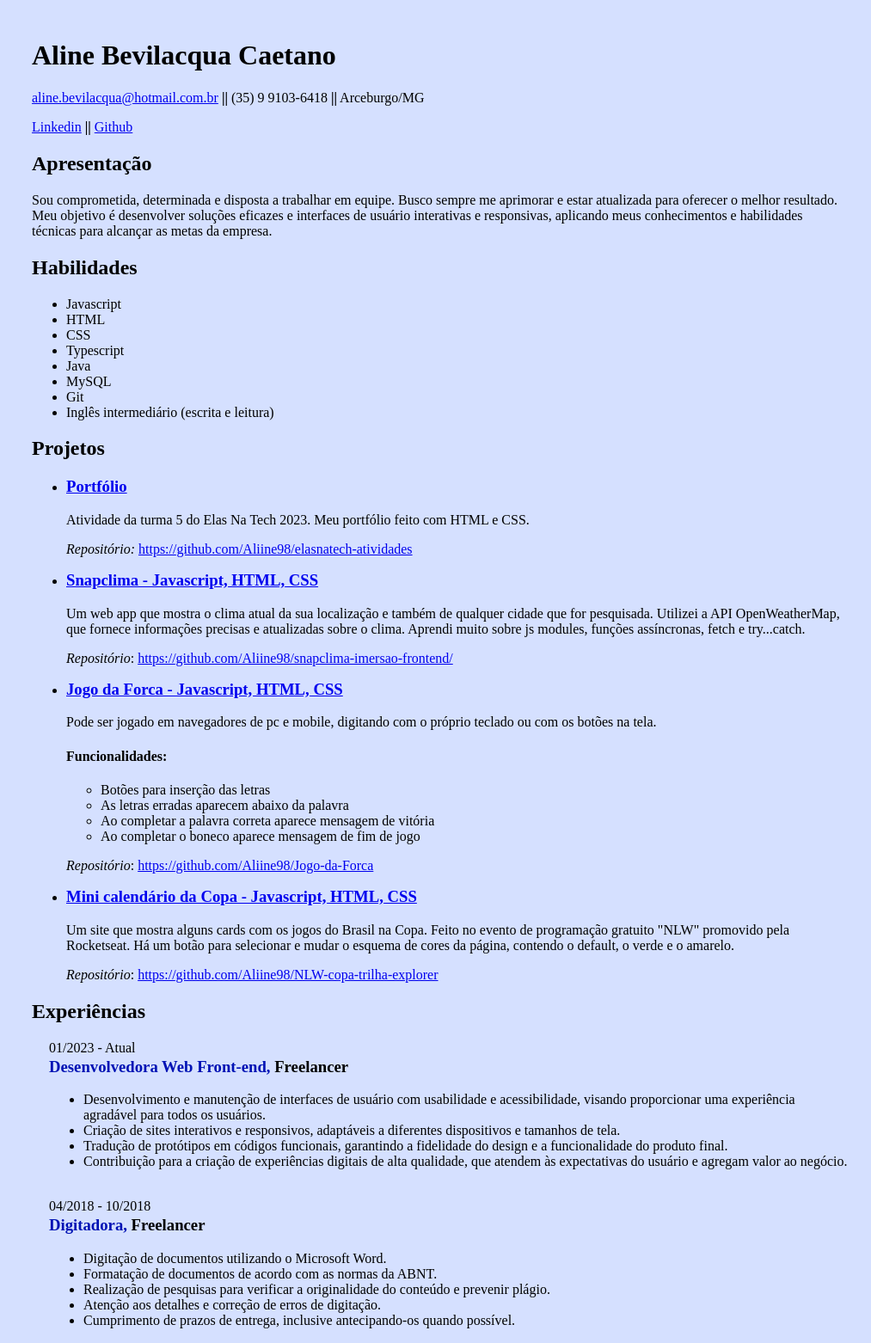
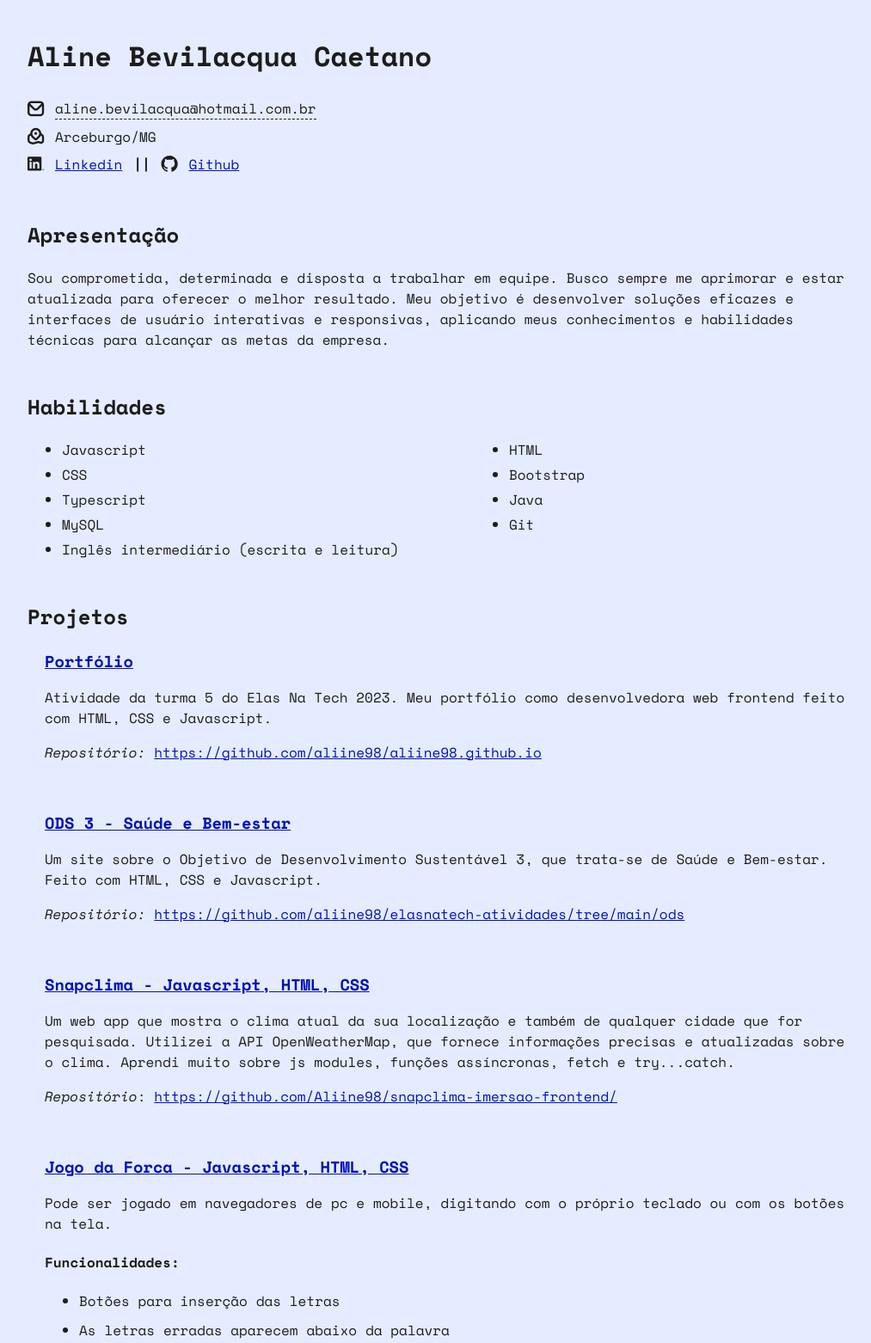
Before and after one commit to Aliine98/elasnatech-atividades, a plain HTML site: page aula-6/index.html in a window 1280 px wide. Shown: the top 1562 px of the page at 86% size, without its empty margins (128-1141 px from the left). Drawn offline with nearby package versions, Linux system fonts and the light colour scheme.

Commit message:
✨ feat: melhora usabilidade e estilos
Adiciona javascript para copiar o email para área de transferência e adiciona classes css com melhorias no estilo

```diff
--- a/aula-6/css/style.css
+++ b/aula-6/css/style.css
@@ -1,23 +1,138 @@
+:root {
+    --tooltip-background: hsla(0, 0%, 11%, 0.8);
+    --dark-color: #1d1d1d;
+    --light-color: #fdfdfd;
+    --primary: #0012b4;
+    --hover-primary: #b8044f;
+}
+
 * {
     box-sizing: border-box;
 }
 
 body {
-    background-color: #d5e0ff;
+    background-color: #e5ecff;
     font-family: 'Space mono', monospaced;
     margin: 0 auto;
     max-width: 1000px;
-    padding: 25px;
+    color: var(--dark-color);
+    padding: 20px;
 }
 
-h2 + div {
-    margin-left: 20px;
+i {
+    margin-top: 3px;
+    font-size: 1.2rem;
+    color: var(--dark-color);
+}
+
+a {
+    overflow-wrap: anywhere;
+    transition: all .3s;
+}
+
+a:hover {
+    color: var(--hover-primary);
+    scale: 1.1;
 }
 
 h3 {
-    margin-top: 2px;
+    margin: 0;
 }
 
-h3 span {
-    color: #0012b4;
+section {
+    margin-top: 3rem;
 }
+
+.contact,
+.location {
+    display: flex;
+    align-items: center;
+    gap: .8rem;
+}
+
+.tooltip {
+    position: relative;
+    display: inline-block;
+    border-bottom: 1px dashed var(--dark-color);
+    cursor: pointer;
+    width: 90%;
+    overflow-wrap: break-word;
+}
+
+.tooltip .tooltip-text {
+    visibility: hidden;
+    opacity: 0;
+    background-color: var(--tooltip-background);
+    color: var(--light-color);
+    text-align: center;
+    border-radius: 6px;
+    padding: 5px 10px;
+    position: absolute;
+    z-index: 1;
+    bottom: 150%;
+    left: 50%;
+    translate: -25%;
+    margin-left: -4rem;
+    transition: opacity .6s;
+}
+
+.tooltip .tooltip-text::after {
+    content: "";
+    position: absolute;
+    top: 100%;
+    left: 50%;
+    margin-left: -5px;
+    border-width: 5px;
+    border-style: solid;
+    border-color: var(--tooltip-background) transparent transparent transparent;
+}
+
+.tooltip:hover .tooltip-text {
+    visibility: visible;
+    opacity: 1;
+}
+
+.skills-list {
+    display: flex;
+    flex-wrap: wrap;
+    gap: 5px 10px;
+    justify-content: space-between;
+    align-items: center;
+}
+
+.skills-list__item {
+    width: 400px;
+}
+
+.experiences,
+.projects-list,
+.courses {
+    list-style: none;
+    padding-left: 20px;
+    display: grid;
+    row-gap: 40px;
+}
+
+.projects__list-item ul li {
+    margin-bottom: 10px;
+}
+
+.experiences__list-item {
+    margin: 10px 0;
+}
+
+.projects__list-item ul,
+.experiences ul {
+    list-style-type: disc;
+}
+
+.experiences__title,
+a {
+    color: var(--primary);
+}
+
+@media screen and (min-width: 410px) {
+    .tooltip {
+        width: fit-content;
+    }
+}
--- a/aula-6/index.html
+++ b/aula-6/index.html
@@ -8,82 +8,126 @@
         <meta name="viewport" content="width=device-width, initial-scale=1.0">
         <meta name="description" content="Meu currículo online - Aline Bevilacqua Caetano">
         <meta name="author" content="Aline Bevilacqua">
+        <meta name="keywords"
+            content="Aline Bevilacqua, curriculo, desenvolvedora, web, front-end, HTML, CSS, Javascript, Git, Typescript, Java, MySQL, Bootstrap">
+        <link rel="preconnect" href="https://fonts.googleapis.com">
+        <link rel="preconnect" href="https://fonts.gstatic.com" crossorigin>
+        <link href="https://fonts.googleapis.com/css2?family=Space+Mono:ital,wght@0,400;0,700;1,400&display=swap"
+            rel="stylesheet">
+        <link rel="stylesheet" href="https://cdn-uicons.flaticon.com/uicons-brands/css/uicons-brands.css">
+        <link rel="stylesheet"
+            href="https://cdn-uicons.flaticon.com/uicons-regular-rounded/css/uicons-regular-rounded.css">
+        <link rel="stylesheet" href="https://cdn-uicons.flaticon.com/uicons-bold-rounded/css/uicons-bold-rounded.css">
         <link rel="stylesheet" href="./css/style.css">
         <title>Currículo - Aline Bevilacqua</title>
     </head>
 
     <body>
-        <main>
         <header>
             <h1>Aline Bevilacqua Caetano</h1>
-                <p><a href="mailto:aline.bevilacqua@hotmail.com.br">aline.bevilacqua@hotmail.com.br</a> <b>||</b>
-                    (35) 9 9103-6418 <b>||</b> Arceburgo/MG</p>
-                <p>
-                    <a href="http://www.linkedin.com/in/aline-bevilacqua" target="_blank">Linkedin</a> <b>||</b>
-                    <a href="http://github.com/Aliine98" target="_blank">Github</a>
-                </p>
+            <div class="contact">
+                <i class="fi fi-br-envelope"></i>
+                <div data-copy="aline.bevilacqua@hotmail.com.br" class="tooltip">
+                    aline.bevilacqua@hotmail.com.br
+                    <span class="tooltip-text">Clique para copiar</span>
+                </div>
+            </div>
+            <div class="location">
+                <i class="fi fi-br-map-marker"></i>Arceburgo/MG
+            </div>
+            <div class="contact">
+                <i class="fi fi-brands-linkedin"></i>
+                <a href="http://www.linkedin.com/in/aline-bevilacqua" target="_blank" rel="noopener">Linkedin</a>
+                <b>||</b>
+                <i class="fi fi-brands-github"></i>
+                <a href="http://github.com/aliine98" target="_blank" rel="noopener">Github</a>
+            </div>
         </header>
-            <div>
         <section>
             <h2>Apresentação</h2>
             <p>
-                        Sou comprometida, determinada e disposta a trabalhar em equipe. Busco sempre me aprimorar e estar atualizada para oferecer o melhor resultado. Meu objetivo é desenvolver soluções eficazes e interfaces de usuário interativas e responsivas, aplicando meus conhecimentos e habilidades técnicas para alcançar as metas da empresa.
+                Sou comprometida, determinada e disposta a trabalhar em equipe. Busco sempre me aprimorar e
+                estar atualizada para oferecer o melhor resultado. Meu objetivo é desenvolver soluções eficazes
+                e interfaces de usuário interativas e responsivas, aplicando meus conhecimentos e habilidades
+                técnicas para alcançar as metas da empresa.
             </p>
         </section>
         <section>
             <h2>Habilidades</h2>
-                    <ul>
-                        <li>Javascript</li>
-                        <li>HTML</li>
-                        <li>CSS</li>
-                        <li>Typescript</li>
-                        <li>Java</li>
-                        <li>MySQL</li>
-                        <li>Git</li>
-                        <li>Inglês intermediário (escrita e leitura)</li>
+            <ul class="skills-list">
+                <li class="skills-list__item">Javascript</li>
+                <li class="skills-list__item">HTML</li>
+                <li class="skills-list__item">CSS</li>
+                <li class="skills-list__item">Bootstrap</li>
+                <li class="skills-list__item">Typescript</li>
+                <li class="skills-list__item">Java</li>
+                <li class="skills-list__item">MySQL</li>
+                <li class="skills-list__item">Git</li>
+                <li class="skills-list__item">Inglês intermediário (escrita e leitura)</li>
             </ul>
         </section>
         <section>
             <h2>Projetos</h2>
-                    <ul>
-                        <li>
+            <ul class="projects-list">
+                <li class="projects__list-item">
                     <h3>
-                                <a href="./portfolio/index.html" target="_blank">
+                        <a href="https://aliine98.github.io" target="_blank" rel="noopener">
                             Portfólio
                         </a>
                     </h3>
-                            <p>Atividade da turma 5 do Elas Na Tech 2023. Meu portfólio feito com HTML e CSS.
+                    <p>Atividade da turma 5 do Elas Na Tech 2023. Meu portfólio como desenvolvedora web frontend
+                        feito com HTML, CSS e Javascript.
                     </p>
                     <p>
                         <em>Repositório:</em>
-                                <a href="https://github.com/Aliine98/elasnatech-atividades"
-                                    target="_blank">https://github.com/Aliine98/elasnatech-atividades</a>
+                        <a href="https://github.com/aliine98/aliine98.github.io" target="_blank"
+                            rel="noopener">https://github.com/aliine98/aliine98.github.io</a>
                     </p>
                 </li>
-                        <li>
+                <li class="projects__list-item">
                     <h3>
-                                <a href="https://aliine98.github.io/snapclima-imersao-frontend/" target="_blank">
+                        <a href="../ods/index.html" target="_blank" rel="noopener">
+                            ODS 3 - Saúde e Bem-estar
+                        </a>
+                    </h3>
+                    <p>Um site sobre o Objetivo de Desenvolvimento Sustentável 3, que trata-se de Saúde e
+                        Bem-estar. Feito com HTML, CSS e Javascript.
+                    </p>
+                    <p>
+                        <em>Repositório:</em>
+                        <a href="https://github.com/aliine98/elasnatech-atividades/tree/main/ods" target="_blank"
+                            rel="noopener">https://github.com/aliine98/elasnatech-atividades/tree/main/ods</a>
+                    </p>
+                </li>
+                <li class="projects__list-item">
+                    <h3>
+                        <a href="https://aliine98.github.io/snapclima-imersao-frontend/" target="_blank" rel="noopener">
                             Snapclima - Javascript, HTML, CSS
                         </a>
                     </h3>
                     <p>
-                                Um web app que mostra o clima atual da sua localização e também de qualquer cidade que for pesquisada. Utilizei a API OpenWeatherMap, que fornece informações precisas e atualizadas sobre o clima. Aprendi muito sobre js modules, funções assíncronas, fetch e try...catch.
+                        Um web app que mostra o clima atual da sua localização e também de qualquer cidade que
+                        for pesquisada. Utilizei a API OpenWeatherMap, que fornece informações precisas e
+                        atualizadas sobre o clima. Aprendi muito sobre js modules, funções assíncronas, fetch e
+                        try...catch.
                     </p>
                     <p>
                         <em>Repositório</em>:
-                                <a href="https://github.com/Aliine98/snapclima-imersao-frontend/" target="_blank">
+                        <a href="https://github.com/Aliine98/snapclima-imersao-frontend/" target="_blank"
+                            rel="noopener">
                             https://github.com/Aliine98/snapclima-imersao-frontend/
                         </a>
                     </p>
                 </li>
-                        <li>
+                <li class="projects__list-item">
                     <h3>
-                                <a href="https://aliine98.github.io/Jogo-da-Forca/ " target="_blank">
+                        <a href="https://aliine98.github.io/Jogo-da-Forca/ " target="_blank" rel="noopener">
                             Jogo da Forca - Javascript, HTML, CSS
                         </a>
                     </h3>
                     <p>
-                                Pode ser jogado em navegadores de pc e mobile, digitando com o próprio teclado ou com os botões na tela.
+                        Pode ser jogado em navegadores de pc e mobile, digitando com o próprio teclado ou com os
+                        botões na tela.
                     <h4>Funcionalidades:</h4>
                     <ul>
                         <li>Botões para inserção das letras</li>
@@ -94,24 +138,8 @@
                     </p>
                     <p>
                         <em>Repositório</em>:
-                                <a href="https://github.com/Aliine98/Jogo-da-Forca/" target="_blank">
+                        <a href="https://github.com/Aliine98/Jogo-da-Forca/" target="_blank" rel="noopener">
                             https://github.com/Aliine98/Jogo-da-Forca
-                                </a>
-                            </p>
-                        </li>
-                        <li>
-                            <h3>
-                                <a href="https://aliine98.github.io/NLW-copa-trilha-explorer/" target="_blank">
-                                    Mini calendário da Copa - Javascript, HTML, CSS
-                                </a>
-                            </h3>
-                            <p>
-                                Um site que mostra alguns cards com os jogos do Brasil na Copa. Feito no evento de programação gratuito "NLW" promovido pela Rocketseat. Há um botão para selecionar e mudar o esquema de cores da página, contendo o default, o verde e o amarelo.
-                            </p>
-                            <p>
-                                <em>Repositório</em>:
-                                <a href="https://github.com/Aliine98/NLW-copa-trilha-explorer/" target="_blank">
-                                    https://github.com/Aliine98/NLW-copa-trilha-explorer
                         </a>
                     </p>
                 </li>
@@ -119,48 +147,102 @@
         </section>
         <section>
             <h2>Experiências</h2>
-                    <div>
+            <ul class="experiences">
+                <li>
                     <span>01/2023 - Atual</span>
-                        <h3><span>Desenvolvedora Web Front-end,</span> Freelancer</h3>
+                    <h3><span class="experiences__title">Desenvolvedora Web Front-end,</span> Freelancer</h3>
                     <ul>
-                            <li>Desenvolvimento e manutenção de interfaces de usuário com usabilidade e acessibilidade, visando proporcionar uma experiência agradável para todos os usuários.</li>
-                            <li>Criação de sites interativos e responsivos, adaptáveis a diferentes dispositivos e tamanhos de tela.</li>
-                            <li>Tradução de protótipos em códigos funcionais, garantindo a fidelidade do design e a funcionalidade do produto final.</li>
-                            <li>Contribuição para a criação de experiências digitais de alta qualidade, que atendem às expectativas do usuário e agregam valor ao negócio.</li>
+                        <li class="experiences__list-item">Desenvolvimento e manutenção de interfaces de usuário
+                            com
+                            usabilidade e acessibilidade,
+                            visando proporcionar uma experiência agradável para todos os usuários.</li>
+                        <li class="experiences__list-item">Criação de sites interativos e responsivos,
+                            adaptáveis a
+                            diferentes dispositivos e
+                            tamanhos de tela.</li>
+                        <li class="experiences__list-item">Tradução de protótipos em códigos funcionais,
+                            garantindo
+                            a fidelidade do design e a
+                            funcionalidade do produto final.</li>
+                        <li class="experiences__list-item">Contribuição para a criação de experiências digitais
+                            de
+                            alta qualidade, que atendem às
+                            expectativas do usuário e agregam valor ao negócio.</li>
                     </ul>
-                        <br>
+                </li>
+                <li>
                     <span>04/2018 - 10/2018</span>
-                        <h3><span>Digitadora,</span> Freelancer</h3>
+                    <h3><span class="experiences__title">Digitadora,</span> Freelancer</h3>
                     <ul>
-                            <li>Digitação de documentos utilizando o Microsoft Word.</li>
-                            <li>Formatação de documentos de acordo com as normas da ABNT.</li>
-                            <li>Realização de pesquisas para verificar a originalidade do conteúdo e prevenir plágio.</li>
-                            <li>Atenção aos detalhes e correção de erros de digitação.</li>
-                            <li>Cumprimento de prazos de entrega, inclusive antecipando-os quando possível.</li>
+                        <li class="experiences__list-item">Digitação de documentos utilizando o Microsoft Word.
+                        </li>
+                        <li class="experiences__list-item">Formatação de documentos de acordo com as normas da
+                            ABNT.
+                        </li>
+                        <li class="experiences__list-item">Realização de pesquisas para verificar a
+                            originalidade do
+                            conteúdo e prevenir plágio.
+                        </li>
+                        <li class="experiences__list-item">Atenção aos detalhes e correção de erros de
+                            digitação.
+                        </li>
+                        <li class="experiences__list-item">Cumprimento de prazos de entrega, inclusive
+                            antecipando-os quando possível.</li>
                     </ul>
-                    </div>
+                </li>
+            </ul>
         </section>
         <section>
             <h2>Cursos</h2>
-                    <div>
+            <ul class="courses">
+                <li>
+                    <span>09/2023</span>
+                    <h3>Curso Web Frontend Fundamentos: HTML, CSS e JS + 10 Projetos</h3>
+                    <a href="https://www.udemy.com/certificate/UC-0576a1dc-1a44-42c7-9a2e-837a50ebaa38/" target="_blank"
+                        rel="noopener">
+                        Link para o certificado
+                    </a>
+                </li>
+                <li>
+                    <span>09/2023</span>
+                    <h3>Bootstrap 5 - Crie Sites de Forma Ágil e Moderna</h3>
+                    <a href="https://www.udemy.com/certificate/UC-0621cd5d-b5d4-4641-998b-adbce29df26f/" target="_blank"
+                        rel="noopener">
+                        Link para o certificado
+                    </a>
+                </li>
+                <li>
                     <span>02/2023</span>
                     <h3>Programa Oracle Next Education F2 T3 - Alura</h3>
-                        <a href="https://cursos.alura.com.br/program/certificate/595e1101-2510-4880-a1b0-2017b7747edc" target="_blank">Link para o certificado</a>
-                        <p>Um programa gratuito oferecido pela Oracle em parceria com a Alura, onde aprendi lógica de programação com Javascript, Orientação a objetos, HTML5 e CSS3 na formação Front-end, e também Java e MySQL no back-end.</p>
+                    <a href="https://cursos.alura.com.br/program/certificate/595e1101-2510-4880-a1b0-2017b7747edc"
+                        target="_blank" rel="noopener">Link para o certificado</a>
+                    <p>Um programa gratuito oferecido pela Oracle em parceria com a Alura, onde aprendi lógica
+                        de
+                        programação com Javascript, Orientação a objetos, HTML5 e CSS3 na formação Front-end, e
+                        também Java e MySQL no back-end.</p>
+                </li>
+                <li>
                     <span>12/2022</span>
                     <h3>Formação Front End T3 - ONE, Alura</h3>
-                        <a href="https://cursos.alura.com.br/degree/certificate/d97a4080-67de-4a19-8d11-5b8983a1ef2d" target="_blank">Link para o certificado</a><br><br>
+                    <a href="https://cursos.alura.com.br/degree/certificate/d97a4080-67de-4a19-8d11-5b8983a1ef2d"
+                        target="_blank" rel="noopener">Link para o certificado</a>
+                </li>
+                <li>
                     <span>02/2023</span>
                     <h3>Java e Orientação a Objetos T3 - ONE, Alura</h3>
-                        <a href="https://cursos.alura.com.br/degree/certificate/bd4ee6a3-cc29-4c64-8c84-54bf4ba94312" target="_blank">Link para o certificado</a><br><br>
+                    <a href="https://cursos.alura.com.br/degree/certificate/bd4ee6a3-cc29-4c64-8c84-54bf4ba94312"
+                        target="_blank" rel="noopener">Link para o certificado</a>
+                </li>
+                <li>
                     <span>03/2023</span>
                     <h3>Codecamp | 1st Edition - DIO</h3>
-                        <a href="https://www.dio.me/certificate/414B5009" target="_blank">Link para o certificado</a>
+                    <a href="https://www.dio.me/certificate/414B5009" target="_blank" rel="noopener">Link para o
+                        certificado</a>
                     <p>Desafios de código em Javascript</p>
-                    </div>
+                </li>
+            </ul>
         </section>
-            </div>
-        </main>
+        <script src="./js/main.js"></script>
     </body>
 
 </html>
```
Also changed, not shown: aula-6/js/main.js (added, +15 -0 lines). Lines whose indentation alone changed are shown as unchanged.
